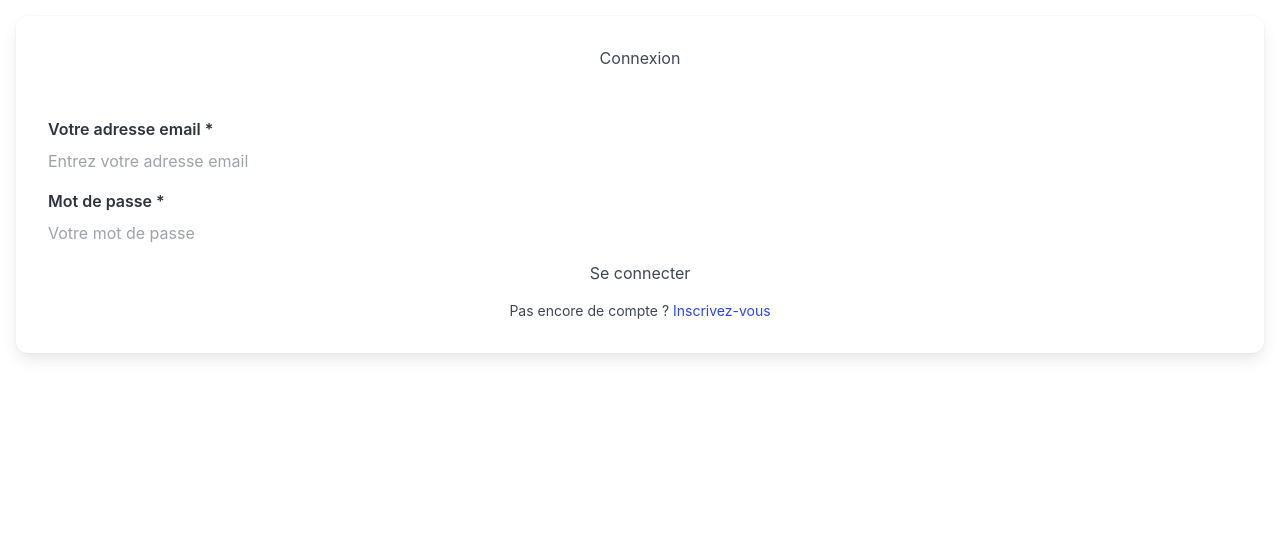
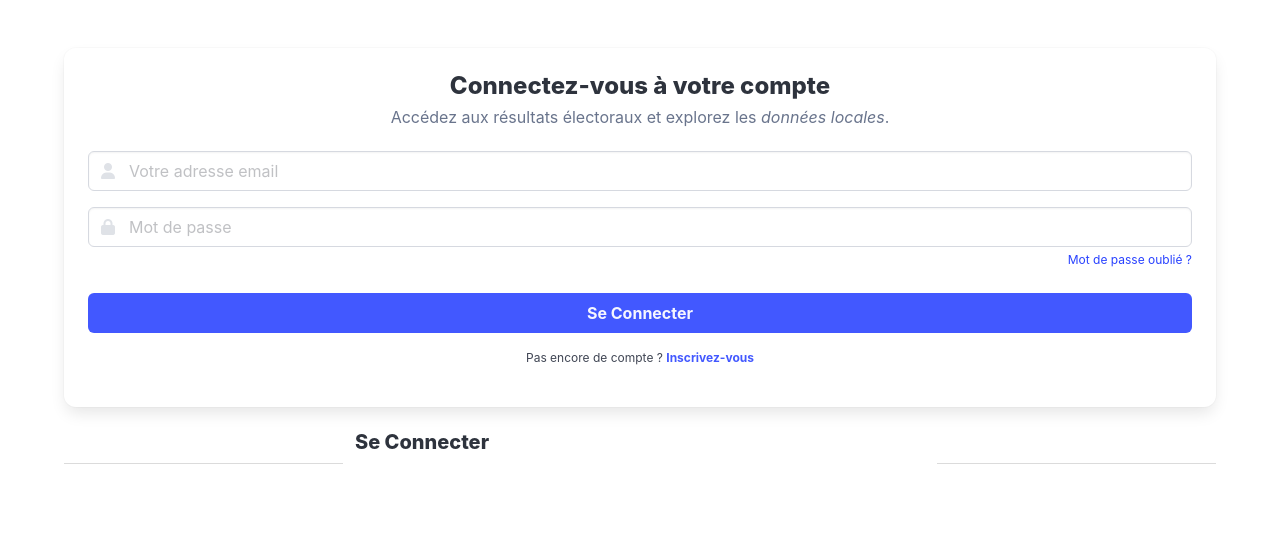
Before and after one commit to AlexandreCrestien/political-prediction, a Django app: page /login/ in a window 1280 px wide. Shown: the part 56-599 px from the top of the page. Run offline with Django 5.2, Linux system fonts and the light colour scheme.

Commit message:
rework login and signup front

```diff
--- a/django_political_app/detail/views.py
+++ b/django_political_app/detail/views.py
@@ -1,10 +1,11 @@
 from django.shortcuts import render
 from django.views.generic import TemplateView
+from django.contrib.auth.mixins import LoginRequiredMixin
 from .services import DetailService
 import math
 
 # Create your views here.
-class DetailView(TemplateView):
+class DetailView(LoginRequiredMixin,TemplateView):
     template_name = 'detail.html'
 
     def get_context_data(self, **kwargs):
--- a/django_political_app/map/services.py
+++ b/django_political_app/map/services.py
@@ -1,8 +1,10 @@
 import requests
+import os
+from pathlib import Path
 
 class GeoService:
-    BASE_URL = "https://geo.api.gouv.fr"
-    BASE_URL_LOCAL = "http://0.0.0.0:8080"
+    BASE_URL_LOCAL=os.environ.get("BASE_URL_LOCAL")
+    BASE_URL=os.environ.get("BASE_URL")
 
     def get_all_departments(self):
         url = f"{self.BASE_URL}/departements?fields=nom,code"
--- a/django_political_app/map/views.py
+++ b/django_political_app/map/views.py
@@ -32,7 +32,7 @@ class MapView(LoginRequiredMixin, TemplateView):
             cache.set('all_departments', departments, timeout=86400)
 
         # 2. Code département
-        dept_code = self.request.GET.get('department', '93')
+        dept_code = self.request.GET.get('department', '59')
 
         # 3. Données complètes (Géo + Élections)
         cache_key = f'full_map_data_{dept_code}'
@@ -45,7 +45,7 @@ class MapView(LoginRequiredMixin, TemplateView):
             m = folium.Map(
                 location=data['center'],
                 zoom_start=9,
-                tiles="cartodbpositron"
+                tiles="Cartodb dark_matter"
             )
 
             for commune in data['communes']:
--- a/django_political_app/templates/base.html
+++ b/django_political_app/templates/base.html
@@ -5,7 +5,7 @@
     <meta charset="UTF-8" />
     <meta name="viewport" content="width=device-width, initial-scale=1.0" />
     <link rel="stylesheet" href="{% static 'css/bulma.css' %}">
-    <script src="https://cdn.jsdelivr.net/npm/@tailwindcss/browser@4"></script>
+    <link rel="stylesheet" href="https://cdnjs.cloudflare.com/ajax/libs/font-awesome/6.4.0/css/all.min.css">
     <title>
       {% block title %} Prédi'lection{%endblock%}
     </title>
--- a/django_political_app/users/templates/login.html
+++ b/django_political_app/users/templates/login.html
@@ -1,61 +1,108 @@
 {% extends 'base.html' %}
 {% block content %}
 
-<div class="flex items-center justify-center p-4">
-  <div class="card bg-base-100 w-full max-w-md shadow-xl">
-    <div class="card-body p-8">
-      <h2 class="card-title text-2xl font-bold text-center mb-6">
-          Connexion
-        </h2>
+<section class="section">
+  <div class="container">
+    <div class="card">
 
-        <!-- Erreurs d'authentification -->
+      <div class="card-content">
+        <div class="content">
+
+          <div>
+          <h2 class="title is-4 has-text-centered mb-2">Connectez-vous à votre compte</h2>
+          <p class="subtitle is-6 has-text-centered has-text-grey mb-5">
+            Accédez aux résultats électoraux et explorez les <i>données locales</i>.
+          </p>
+
           {% if form.non_field_errors %}
-        <div class="alert alert-error shadow-sm mb-6">
-          <span>{{ form.non_field_errors }}</span>
+          <div class="notification is-danger is-light">
+            {{ form.non_field_errors }}
           </div>
           {% endif %}
 
           <form method="post" novalidate>
-          {% csrf_token %} {% for field in form %}
-          <div class="form-control mb-4">
-            <label class="label" for="{{ field.id_for_label }}">
-              <span class="label-text font-semibold">{{ field.label }}</span>
-              {% if field.field.required %}
-              <span class="text-error">*</span>
+            {% csrf_token %}
+
+            {% for field in form %}
+            <div class="field mb-4">
+              <div class="control has-icons-left">
+                <input
+                  class="input {% if field.errors %}is-danger{% endif %}"
+                  type="{{ field.field.widget.input_type }}"
+                  name="{{ field.name }}"
+                  id="{{ field.id_for_label }}"
+                  placeholder="{{ field.label }}"
+                >
+                <span class="icon is-small is-left">
+                  {% if "pass" in field.name %}
+                    <i class="fas fa-lock"></i>
+                  {% else %}
+                    <i class="fas fa-user"></i>
                   {% endif %}
-            </label>
+                </span>
+              </div>
 
-            {{ field }} {% if field.errors %}
-            <label class="label">
-              <span class="label-text-alt text-error"
-                >{{ field.errors }}</span
-              >
-            </label>
-            {% endif %} {% if field.help_text %}
-            <label class="label">
-              <span class="label-text-alt text-gray-500"
-                >{{ field.help_text }}</span
-              >
-            </label>
+              {% if "pass" in field.name %}
+              <div class="is-flex is-justify-content-flex-end">
+                <a href="#" class="is-size-7 mt-1">Mot de passe oublié ?</a>
+              </div>
+              {% endif %}
+
+              {% if field.errors %}
+                <p class="help is-danger">{{ field.errors|striptags }}</p>
               {% endif %}
             </div>
             {% endfor %}
 
-          <button type="submit" class="btn btn-primary w-full">
-            Se connecter
+            <div class="field mt-5">
+              <button type="submit" class="button is-link is-fullwidth has-text-weight-bold">
+                Se Connecter
               </button>
+            </div>
 
-          <div class="text-center mt-4">
-            <p class="text-sm">
+            <div class="has-text-centered mt-4">
+              <p class="is-size-7">
                 Pas encore de compte ?
-              <a href="{% url 'signup' %}" class="link link-primary"
-                >Inscrivez-vous</a
-              >
+                <a href="{% url 'signup' %}" class="has-text-link has-text-weight-bold">Inscrivez-vous</a>
               </p>
             </div>
           </form>
         </div>
+
+        </div>
+      </div>
+
+    </div>
+
+      <div class="fixed-grid has-4-cols">
+        <div class="grid">
+          <div class="cell">
+            <div class="is-divider" data-content="Se Connecter"></div>
+          </div>
+          <div class="cell is-col-span-2">
+            <h3 class="title is-5 has-text-grey-darker">Se Connecter</h3>
+          </div>
+          <div class="cell">
+            <div class="is-divider" data-content="Se Connecter"></div>
           </div>
         </div>
       </div>
+
+
+  </div>
+</section>
+
+<style>
+
+.is-divider {
+    display: block;
+    position: relative;
+    border-top: 1px solid #dbdbdb;
+    height: 1px;
+    margin: 2rem 0;
+    text-align: center;
+}
+
+</style>
+
 {% endblock %}
```
Also changed, not shown: django_political_app/detail/services.py (+4 -3 lines), django_political_app/users/templates/signup.html (+55 -56 lines), 2 other files. Lines whose indentation alone changed are shown as unchanged.
